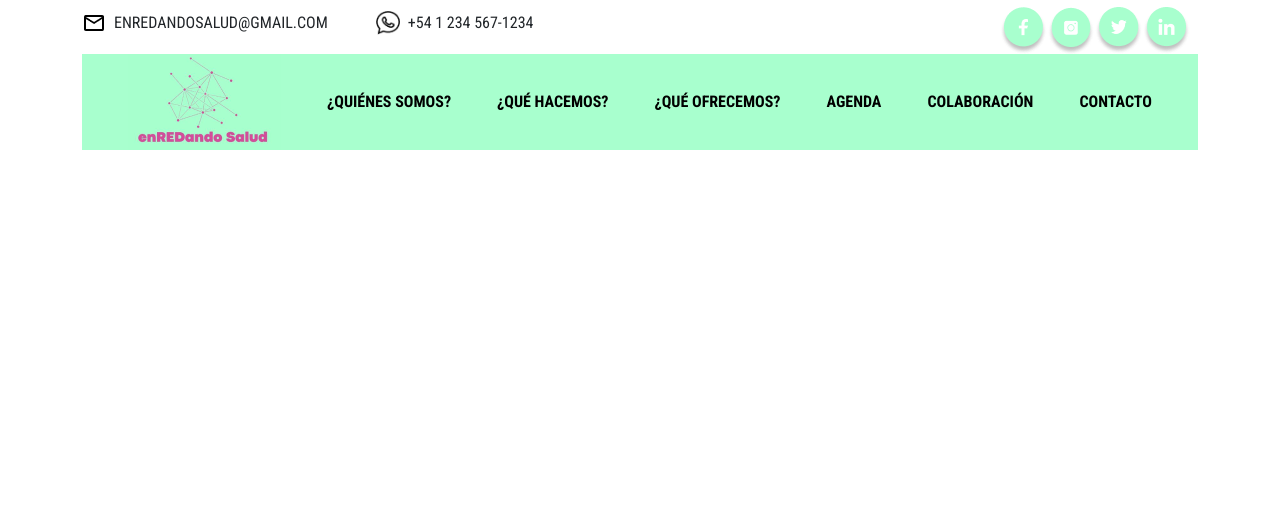
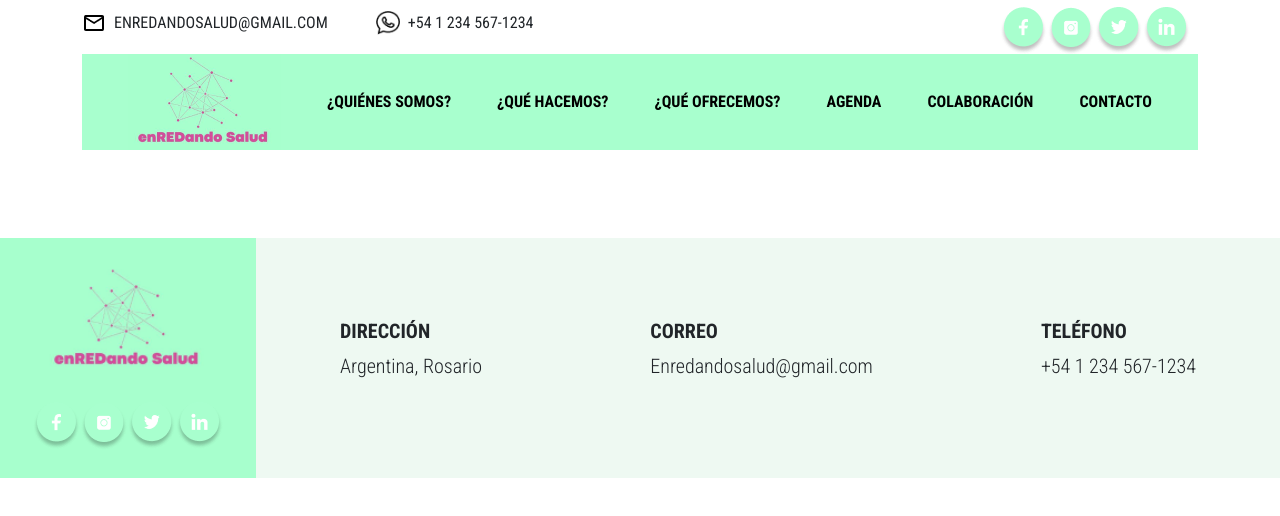
Before and after one commit to MariaBelenCaporale/EnREDando, a React (Create React App) app: page /Cart in a window 1280 px wide. Shown: the top 516 px of the page. Built offline with nearby package versions, Linux system fonts and the light colour scheme.

Commit message:
listo footer

```diff
--- a/src/App.js
+++ b/src/App.js
@@ -5,6 +5,7 @@ import Home from './Pages/Home/Home';
 import QueHacemos from './Pages/QueHacemos/QueHacemos';
 import QuienesSomos from './Pages/QuienesSomos/QuienesSomos';
 import QueOfrecemos from './Pages/QueOfrecemos/QueOfrecemos';
+import Footer from './components/Footer/Footer';
 function App() {
   return (
     <BrowserRouter>
@@ -23,7 +24,7 @@ function App() {
           <Route path="/item/:id" element={<ItemDetailContainer />} />
           <Route path='/Cart' element={<Cart />} /> */}
         </Routes>
-      {/* <Footer /> */}
+   <Footer />
     </BrowserRouter>
   );
 }
--- a/src/Pages/Home/Home.css
+++ b/src/Pages/Home/Home.css
@@ -3,6 +3,8 @@
     display: flex;
     align-items: center;
     justify-content: center;
+    margin-top: 4rem;
+    margin-bottom: 3rem;
 
 }
 
--- /dev/null
+++ b/src/components/Footer/Footer.css
@@ -0,0 +1,55 @@
+.containerFooter {
+    width: 100%;
+    display: flex;
+    padding-top: 5rem;
+    flex-direction: row;
+}
+
+.containerLogoRedesFooter {
+    background-color: #A7FFCD;
+    width: 20%;
+    height: 240px;
+    display: flex;
+    flex-direction: column;
+    align-items: center;
+    justify-content: space-evenly;
+}
+
+.containerDatosFooter {
+    background-color: #EEF9F2;
+    width: 80%;
+    height: 240px;
+    display: flex;
+    flex-direction: row;
+    align-items: center;
+    justify-content: space-around;
+}
+
+.containerLogoFooter {
+    display: flex;
+    align-items: center;
+    justify-content: center;
+}
+
+.containerRedesSocialesFooter {
+    display: flex;
+    flex-direction: row;
+    align-items: center;
+    justify-content: center;
+}
+
+.logoFooter {
+    width: 170px;
+}
+
+.datosFooter {
+    font-size: 20px;
+    font-family: 'Roboto Condensed';
+    font-weight: 700;
+}
+
+.subFooter {
+    font-size: 20px;
+    font-family: 'Roboto Condensed';
+    font-weight: 300;
+}
--- /dev/null
+++ b/src/components/Footer/Footer.js
@@ -0,0 +1,66 @@
+import './Footer.css';
+import logo from '../Assets/logo.png'
+import mail from '../Assets/mail.png';
+import Whatsapp from '../Assets/Whatsapp.png';
+import íconofb from '../Assets/íconofb.png';
+import íconoinstagram from '../Assets/íconoinstagram.png';
+import iconoTwitter from '../Assets/iconoTwitter.png';
+import íconolinkedin from '../Assets/íconolinkedin.png';
+import { Link, NavLink } from 'react-router-dom';
+
+const Footer = () => {
+    return (
+        <div className='containerFooter'>
+
+            <div className='containerLogoRedesFooter'>
+            <NavLink to={"/"}>
+                <div className='containerLogoFooter'>
+                <img className='logoFooter' src={logo} alt='logo Enredandosalud'/>
+                </div>
+            </NavLink>
+
+                <div className='containerRedesSocialesFooter'>
+                    <Link className="enlaces-cuentas" to={""}>
+                    <img className='redes' src={íconofb} alt='logo Enredandosalud'/>
+                    </Link>
+
+                    <Link className="enlaces-cuentas" to={""}>
+                    <img className='redes' src={íconoinstagram} alt='logo Enredandosalud'/>
+                    </Link>
+
+                    <Link className="enlaces-cuentas" to={""}>
+                    <img className='redes' src={iconoTwitter} alt='logo Enredandosalud'/>
+                    </Link>
+
+                    <Link className="enlaces-cuentas" to={""}>
+                    <img className='redes' src={íconolinkedin} alt='logo Enredandosalud'/>
+                    </Link>
+                </div>
+
+            </div>
+            <div className='containerDatosFooter'>
+                <div>
+                    <h3 className='datosFooter'>DIRECCIÓN</h3>
+                    <p className='subFooter'>Argentina, Rosario</p>
+                </div>
+
+                <div>
+                    <h3 className='datosFooter'>CORREO</h3>
+                    <p className='subFooter'>Enredandosalud@gmail.com</p>
+                </div>
+
+                <div>
+                    <h3 className='datosFooter'>TELÉFONO</h3>
+                    <p className='subFooter'>+54 1 234 567-1234</p>
+                </div>
+
+
+
+            </div>
+        </div>
+    );
+};
+
+
+
+export default Footer;
```
Also changed, not shown: src/components/NavBar/NavBar.js (+1 -6 lines).
